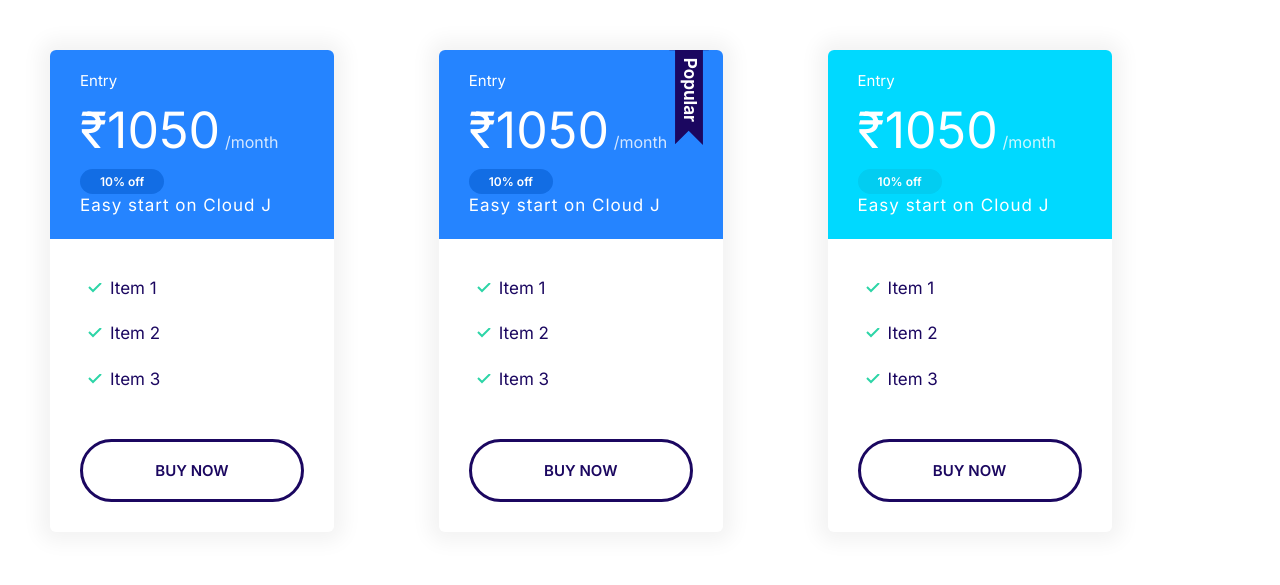
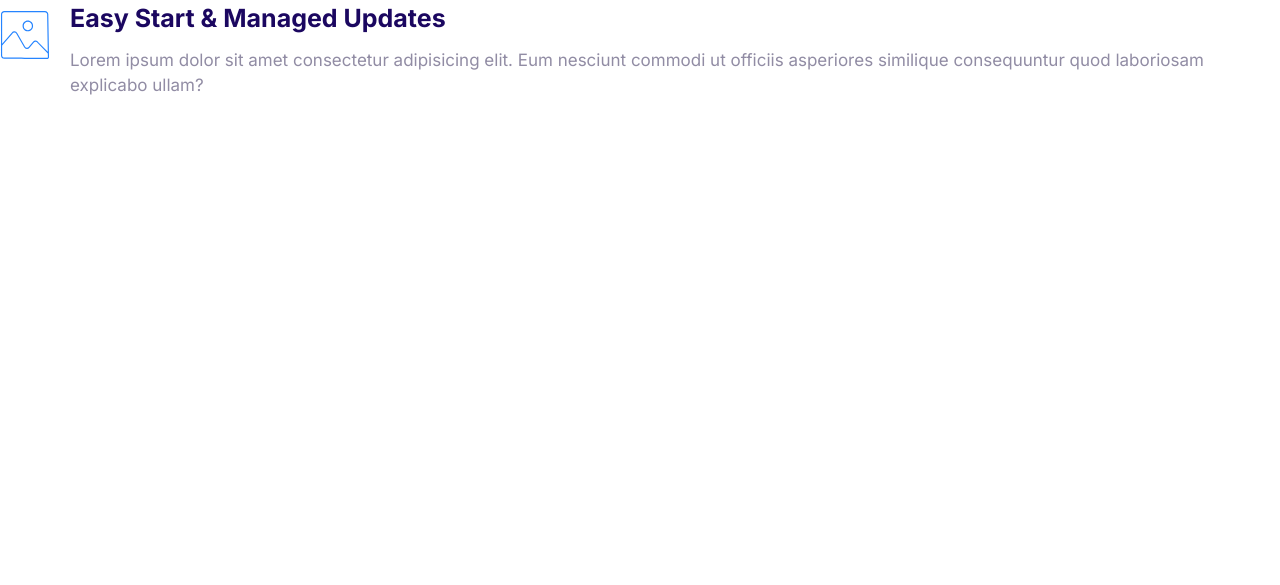
Before and after one commit to jay2100/Cloud-J, a plain HTML site: page index.html in a window 1280 px wide. Drawn offline with Linux system fonts and the light colour scheme.

Commit message:
Defines Media

```diff
--- a/css/styles.css
+++ b/css/styles.css
@@ -369,3 +369,20 @@ a {
         font-size: 1.7rem;
     }
 }
+
+/* media */
+.media {
+    display: flex;
+}
+
+.media__title {
+    margin-top: 0;
+}
+
+.media__body {
+    margin: 0 2rem;
+}
+
+.media__image {
+    margin-top: 1rem;
+}
--- a/index.html
+++ b/index.html
@@ -13,67 +13,16 @@
 </head>
 
 <body>
-    <div style="width: 30%; padding: 5rem; display: inline-block;">
-        <div class="plan">
-            <div class="card card--primary">
-                <header class="card__header">
-                    <h3 class="plan__name">Entry</h3>
-                    <span class="plan__price">₹1050</span>
-                    <span class="plan__duration">/month</span>
-                    <span class="badge badge--primary badge--small">10% off</span>
-                    <span class="plan__description">Easy start on Cloud J</span>
-                </header>
-                <div class="card__body">
-                    <ul class="list list--tickmark">
-                        <li class="list__item">Item 1</li>
-                        <li class="list__item">Item 2</li>
-                        <li class="list__item">Item 3</li>
-                    </ul>
-                    <button class="btn btn--outline btn--block">Buy now</button>
-                </div>
-            </div>
+    <div class="media">
+        <div class="media__image">
+            <svg class="icon icon-primary">
+                <use xlink:href="images/sprite.svg#snap"></use>
+            </svg>
         </div>
-    </div>
-    <div style="width: 30%; padding: 5rem; display: inline-block;">
-        <div class="plan plan--popular">
-            <div class="card card--primary">
-                <header class="card__header">
-                    <h3 class="plan__name">Entry</h3>
-                    <span class="plan__price">₹1050</span>
-                    <span class="plan__duration">/month</span>
-                    <span class="badge badge--primary badge--small">10% off</span>
-                    <span class="plan__description">Easy start on Cloud J</span>
-                </header>
-                <div class="card__body">
-                    <ul class="list list--tickmark">
-                        <li class="list__item">Item 1</li>
-                        <li class="list__item">Item 2</li>
-                        <li class="list__item">Item 3</li>
-                    </ul>
-                    <button class="btn btn--outline btn--block">Buy now</button>
-                </div>
-            </div>
-        </div>
-    </div>
-    <div style="width: 30%; padding: 5rem; display: inline-block;">
-        <div class="plan">
-            <div class="card card--secondary">
-                <header class="card__header">
-                    <h3 class="plan__name">Entry</h3>
-                    <span class="plan__price">₹1050</span>
-                    <span class="plan__duration">/month</span>
-                    <span class="badge badge--secondary badge--small">10% off</span>
-                    <span class="plan__description">Easy start on Cloud J</span>
-                </header>
-                <div class="card__body">
-                    <ul class="list list--tickmark">
-                        <li class="list__item">Item 1</li>
-                        <li class="list__item">Item 2</li>
-                        <li class="list__item">Item 3</li>
-                    </ul>
-                    <button class="btn btn--outline btn--block">Buy now</button>
-                </div>
-            </div>
+        <div class="media__body">
+            <h3 class="media__title">Easy Start & Managed Updates</h3>
+            <p>Lorem ipsum dolor sit amet consectetur adipisicing elit. Eum nesciunt commodi ut officiis asperiores
+                similique consequuntur quod laboriosam explicabo ullam?</p>
         </div>
     </div>
 </body>
```
Also changed, not shown: 1 other file.
